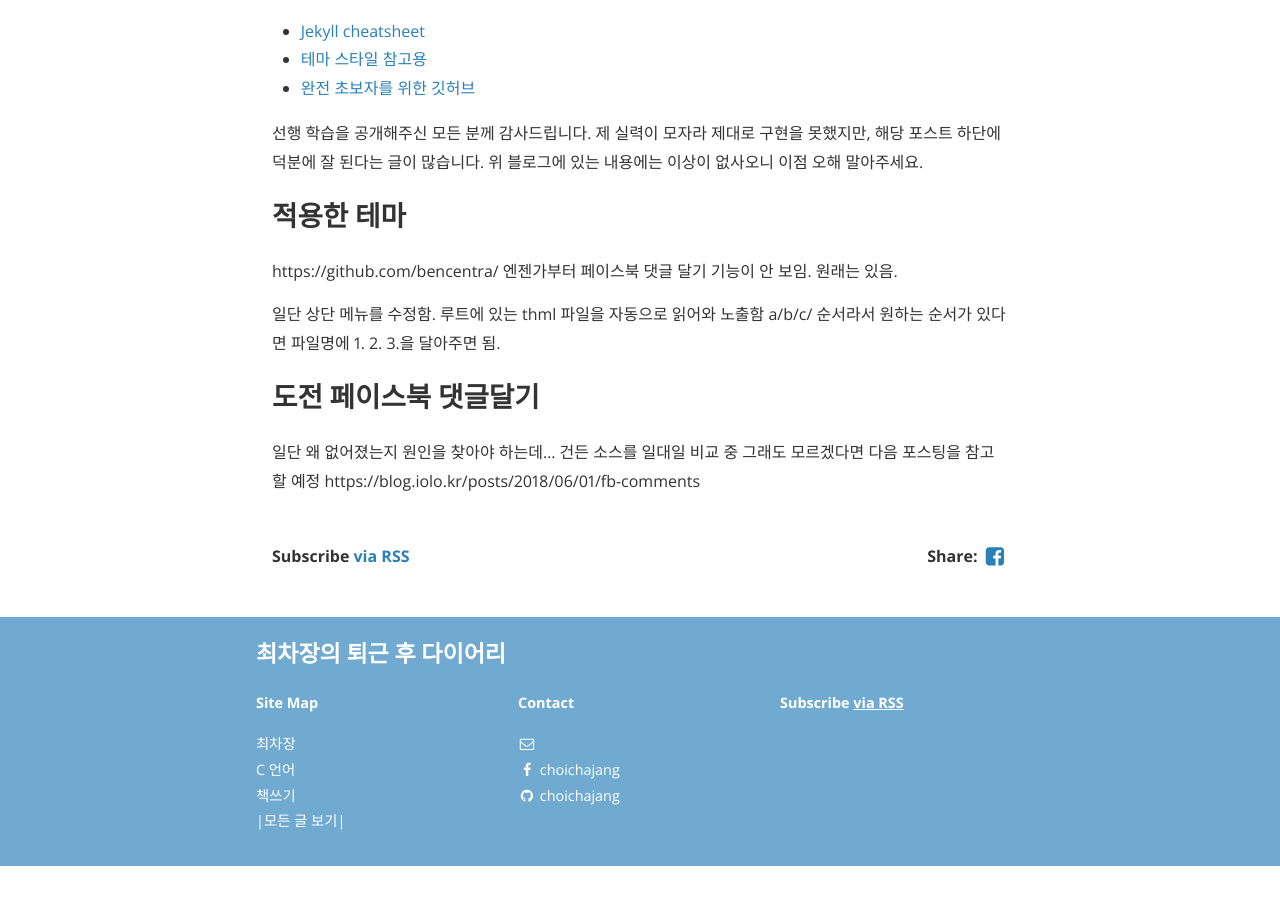
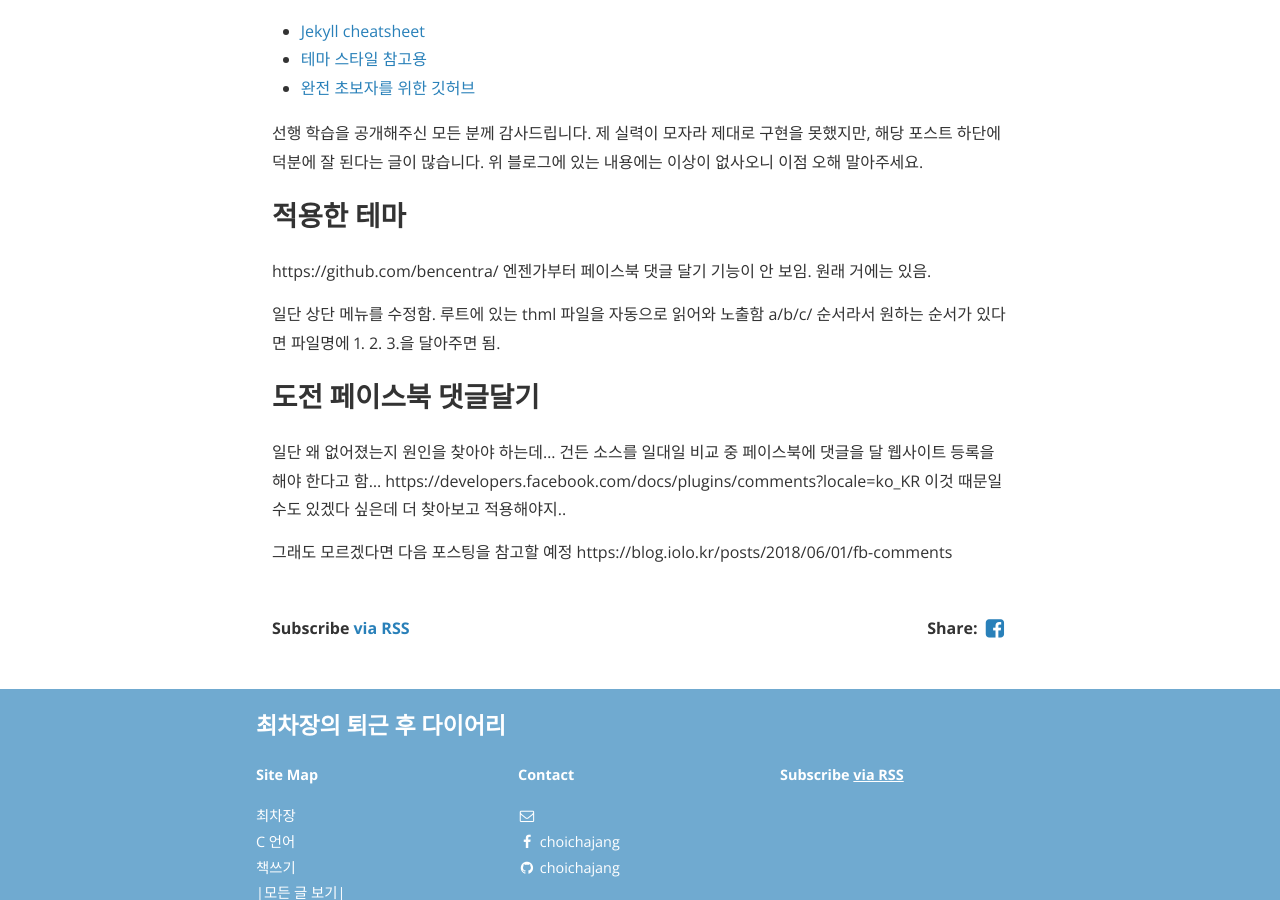
Before and after one commit to hwchoi2009/choichajang.github.io, a Jekyll site: the page built from _posts/2019-01-24-tech-00003-post.md, in a window 1280 px wide and 900 px high, scrolled down 1520 px. Built offline with Jekyll 4.4.1, drawn with Linux system fonts in a browser that asks for light colours; nearby versions of some CDN libraries; before the commit the page ends 2386 px from its top, so only the background shows below that.

Commit message:
Update 2019-01-24-tech-00003-post.md

```diff
--- a/_posts/2019-01-24-tech-00003-post.md
+++ b/_posts/2019-01-24-tech-00003-post.md
@@ -48,7 +48,7 @@ categories: tech
 ## 적용한 테마
 https://github.com/bencentra/
 엔젠가부터 페이스북 댓글 달기 기능이 안 보임.
-원래는 있음.
+원래 거에는 있음.
 
 일단 상단 메뉴를 수정함.
 루트에 있는 thml 파일을 자동으로 읽어와 노출함
@@ -56,5 +56,9 @@ a/b/c/ 순서라서 원하는 순서가 있다면 파일명에 1. 2. 3.을 달
 
 ## 도전 페이스북 댓글달기
 일단 왜 없어졌는지 원인을 찾아야 하는데... 건든 소스를 일대일 비교 중
+페이스북에 댓글을 달 웹사이트 등록을 해야 한다고 함...
+https://developers.facebook.com/docs/plugins/comments?locale=ko_KR
+이것 때문일수도 있겠다 싶은데 더 찾아보고 적용해야지..
+
 그래도 모르겠다면 다음 포스팅을 참고할 예정
 https://blog.iolo.kr/posts/2018/06/01/fb-comments
```
